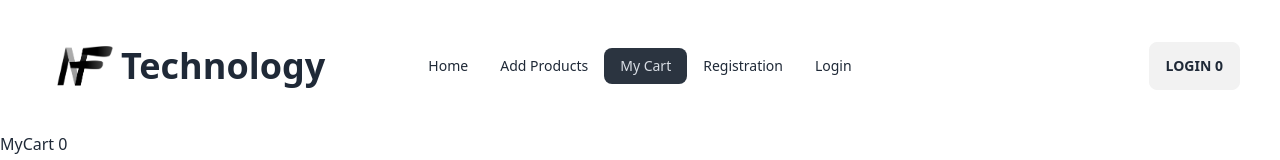
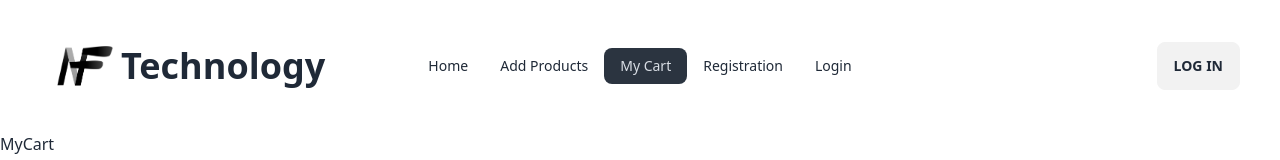
Before and after one commit to NFRIDOY/brandshop-client, a React (Vite) app: page /myCart in a window 1280 px wide. Shown: the top 160 px of the page. Built offline with nearby package versions, Linux system fonts and the light colour scheme; no server answers.

Commit message:
onAuthStateChanged setup & functional

```diff
--- a/src/components/Home/Home.jsx
+++ b/src/components/Home/Home.jsx
@@ -4,7 +4,7 @@ import { AuthContext } from "../Provider/AuthProvider";
 
 
 export default function Home() {
-    const { test, count, setCount, createUserByEmail, signInGoogle } = useContext(AuthContext)
+    const { test, currentUser, setCurrentUser, createUserByEmail, signInGoogle } = useContext(AuthContext)
     return (
         <div>
             <Banner></Banner>
--- a/src/components/Login/Login.jsx
+++ b/src/components/Login/Login.jsx
@@ -4,13 +4,30 @@ import { useContext } from "react";
 
 
 export default function Login() {
-    const { test, count, setCount, createUserByEmail, signInGoogle } = useContext(AuthContext)
+    const { test, currentUser, setCurrentUser, signInByEmail, signInGoogle } = useContext(AuthContext)
 
     const handleLogin = (e) => {
         e.preventDefault()
         const form = e.target;
         const email = form.email.value
         const password = form.password.value
+
+        signInByEmail(email, password)
+            .then((userCredential) => {
+                // Signed in
+                const user = userCredential.user;
+                // ...
+                console.log(user)
+                alert("Login")
+                setCurrentUser(user)
+            })
+            .catch((error) => {
+                const errorCode = error.code;
+                const errorMessage = error.message;
+                console.log(errorCode)
+                console.log(errorMessage)
+                alert("Login Failed")
+            });
     }
     return (
         <div>
--- a/src/components/Navbar/Navbar.jsx
+++ b/src/components/Navbar/Navbar.jsx
@@ -5,7 +5,7 @@ import { useContext } from "react";
 
 
 export default function Navbar() {
-    const { test, count, setCount } = useContext(AuthContext)
+    const { test, currentUser, setCurrentUser, signOutUser } = useContext(AuthContext)
     return (
         <div className="max-w-7xl mx-auto p-8 text-center">
             <div className="navbar bg-base-100">
@@ -128,7 +128,11 @@ export default function Navbar() {
                     </ul>
                 </div>
                 <div className="navbar-end">
-                    <a className="btn" onClick={() => setCount(count+1)}>Login { count }</a>
+                    {
+                        currentUser?.uid ? <a className="btn" onClick={signOutUser}>Log Out</a> : <a className="btn" onClick={signOutUser}>Log In</a>
+                    }
+
+                    {/* <a className="btn" onClick={() => setCount(count+1)}>Sign Out { count }</a> */}
                 </div>
             </div>
         </div>
--- a/src/components/Provider/AuthProvider.jsx
+++ b/src/components/Provider/AuthProvider.jsx
@@ -1,11 +1,12 @@
-import { createContext, useState } from "react"
-import { getAuth, createUserWithEmailAndPassword, signInWithPopup, GoogleAuthProvider } from "firebase/auth";
+import { createContext, useEffect, useState } from "react"
+import { getAuth, createUserWithEmailAndPassword, signInWithPopup, GoogleAuthProvider, signInWithEmailAndPassword, signOut, onAuthStateChanged } from "firebase/auth";
 import app from "../../firebase/firebase.config";
 
 
 export const AuthContext = createContext(null)
 
 export default function AuthProvider({ children }) {
+    const [currentUser, setCurrentUser] = useState(null)
 
     const auth = getAuth(app);
     const googleProvider = new GoogleAuthProvider();
@@ -14,13 +15,54 @@ export default function AuthProvider({ children }) {
         return createUserWithEmailAndPassword(auth, email, password)
     }
 
+    const signInByEmail = (email, password) => {
+        return signInWithEmailAndPassword(auth, email, password)
+    }
+
     const signInGoogle = () => {
         return signInWithPopup(auth, googleProvider)
     }
+    const signOutUser = () => {
+        signOut(auth).then(() => {
+            // Sign-out successful.
+            alert("Sign-out successful.")
+        }).catch((error) => {
+            // An error happened.
+            alert("An error happened.")
+            console.log(error)
+        });
+    }
 
-    const [count, setCount] = useState(0)
+    useEffect(() => {
+        const unSubscribe = onAuthStateChanged(auth, (currentUser) => {
+            setCurrentUser(currentUser);
+            console.log("Current User: ", currentUser);
+            // setLoading(false)
+        })
+
+        return () => {
+            unSubscribe();
+        }
+    }, [currentUser])
+    // useEffect(() => {
+    //     const unsubscriber = onAuthStateChanged(auth, (user) => {
+    //         if (user) {
+    //             // User is signed in, see docs for a list of available properties
+    //             // https://firebase.google.com/docs/reference/js/auth.user
+    //             const uid = user.uid;
+    //             // ...
+    //         } else {
+    //             // User is signed out
+    //             // ...
+    //         }
+    //     });
+
+    //     return unsubscriber
+    // }, [])
+
+
     const test = 10
-    const infoValue = { test, count, setCount, createUserByEmail, signInGoogle };
+    const infoValue = { test, currentUser, setCurrentUser, createUserByEmail, signInByEmail, signInGoogle, signOutUser };
     return (
         <AuthContext.Provider value={infoValue}>
             {children}
--- a/src/components/Registration/Registration.jsx
+++ b/src/components/Registration/Registration.jsx
@@ -6,7 +6,7 @@ import app from "../../firebase/firebase.config";
 
 
 export default function Registration() {
-    const { test, count, setCount, createUserByEmail, signInGoogle } = useContext(AuthContext)
+    const { test, currentUser, setCurrentUser, createUserByEmail, signInGoogle } = useContext(AuthContext)
     const auth = getAuth(app);
 
     const handleReg = (e) => {
```
